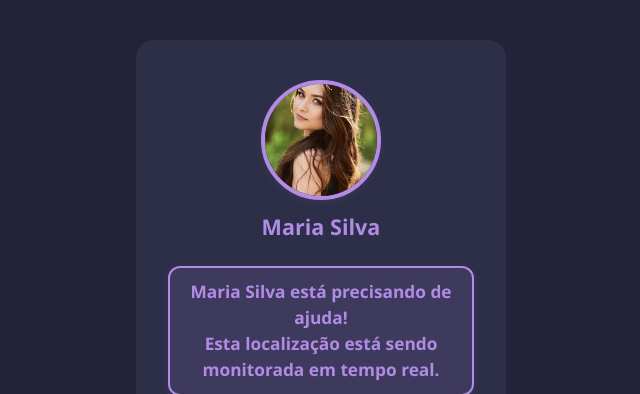
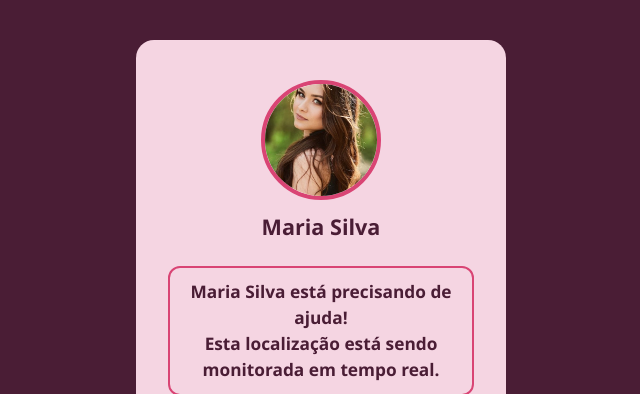
Before and after one commit to CodeByDouglas/Hackthon-CPBR25-mulheres-seguras-Backend, a Flask app: template app/templates/tracking.html in a window 1280 px wide. Shown: the top 394 px of the page, without its empty margins (319-959 px from the left). Run offline with Flask 3, Linux system fonts and the light colour scheme; the template is opened without the code that fills it: values that come from a table or form of the project are taken from there, others are empty.

Commit message:
refactor: Atualiza layout e paleta de cores da página de tracking

```diff
--- a/app/static/css/tracking.css
+++ b/app/static/css/tracking.css
@@ -1,6 +1,6 @@
 body {
     font-family: 'Segoe UI', 'Roboto', Arial, sans-serif;
-    background: #23243a;
+    background: #4a1d35;
     min-height: 100vh;
     margin: 0;
     display: flex;
@@ -10,9 +10,9 @@ body {
 }
 
 .tracking-container {
-    background: #2d2e48;
+    background: #f5d5e2;
     border-radius: 18px;
-    box-shadow: 0 4px 24px 0 rgba(34, 36, 58, 0.25);
+    box-shadow: none;
     padding: 2.5rem 2rem 2rem 2rem;
     max-width: 370px;
     width: 95vw;
@@ -35,16 +35,28 @@ body {
     height: 120px;
     border-radius: 50%;
     object-fit: cover;
-    border: 4px solid #b18be4;
-    background: #393a56;
-    box-shadow: 0 2px 8px 0 rgba(177, 139, 228, 0.10);
+    border: 4px solid #d94474;
+    background: #ffffff;
+    box-shadow: none;
 }
 
 .user-name {
-    color: #b18be4;
+    color: #4a1d35;
     font-size: 1.35rem;
     font-weight: 700;
     margin: 0;
+    text-align: center;
+}
+
+.info-box {
+    background: transparent;
+    color: #4a1d35;
+    border: 2px solid #d94474;
+    border-radius: 12px;
+    font-weight: 600;
+    font-size: 1.08rem;
+    margin: 0.7rem 0;
+    padding: 0.7rem 1rem;
     text-align: center;
 }
 
@@ -53,8 +65,28 @@ body {
     width: 100%;
     border-radius: 14px;
     margin-top: 1.2rem;
-    box-shadow: 0 2px 8px 0 rgba(177, 139, 228, 0.10);
-    border: 2px solid #393a56;
+    box-shadow: none;
+    border: 2px solid #d94474;
+}
+
+#btn-google-maps {
+    display: block;
+    margin: 1.2rem auto 0 auto;
+    background: #d94474;
+    color: #ffffff;
+    font-weight: 700;
+    border: none;
+    border-radius: 10px;
+    padding: 0.7rem 1.5rem;
+    font-size: 1.08rem;
+    box-shadow: none;
+    text-align: center;
+    text-decoration: none;
+    transition: all 0.2s;
+}
+
+#btn-google-maps:hover {
+    filter: brightness(1.1);
 }
 
 @media (max-width: 600px) {
--- a/app/templates/tracking.html
+++ b/app/templates/tracking.html
@@ -13,40 +13,12 @@
         <div class="user-info">
             <img src="/{{ user.photo }}" alt="Foto do usuário" class="user-photo">
             <div class="user-name">{{ user.nome }}</div>
-            <div style="
-                background: rgba(177, 139, 228, 0.13);
-                color: #b18be4;
-                border: 2px solid #b18be4;
-                border-radius: 12px;
-                font-weight: 600;
-                font-size: 1.08rem;
-                margin: 0.7rem 0 0.7rem 0;
-                padding: 0.7rem 1rem;
-                text-align: center;
-                box-shadow: 0 2px 8px 0 rgba(177, 139, 228, 0.10);
-            ">
+            <div class="info-box">
                 {{ user.nome }} está precisando de ajuda!<br>Esta localização está sendo monitorada em tempo real.
             </div>
         </div>
         <div id="map"></div>
-        <a id="btn-google-maps"
-           href="#"
-           style="
-                display: block;
-                margin: 1.2rem auto 0 auto;
-                background: linear-gradient(90deg, #b18be4 0%, #8f6fc1 100%);
-                color: #23243a;
-                font-weight: 700;
-                border: none;
-                border-radius: 10px;
-                padding: 0.7rem 1.5rem;
-                font-size: 1.08rem;
-                box-shadow: 0 2px 8px 0 rgba(177, 139, 228, 0.10);
-                text-align: center;
-                text-decoration: none;
-                transition: filter 0.2s;
-           "
-           target="_blank">
+        <a id="btn-google-maps" href="#" target="_blank">
             Ver localização no Google Maps
         </a>
     </div>
```
